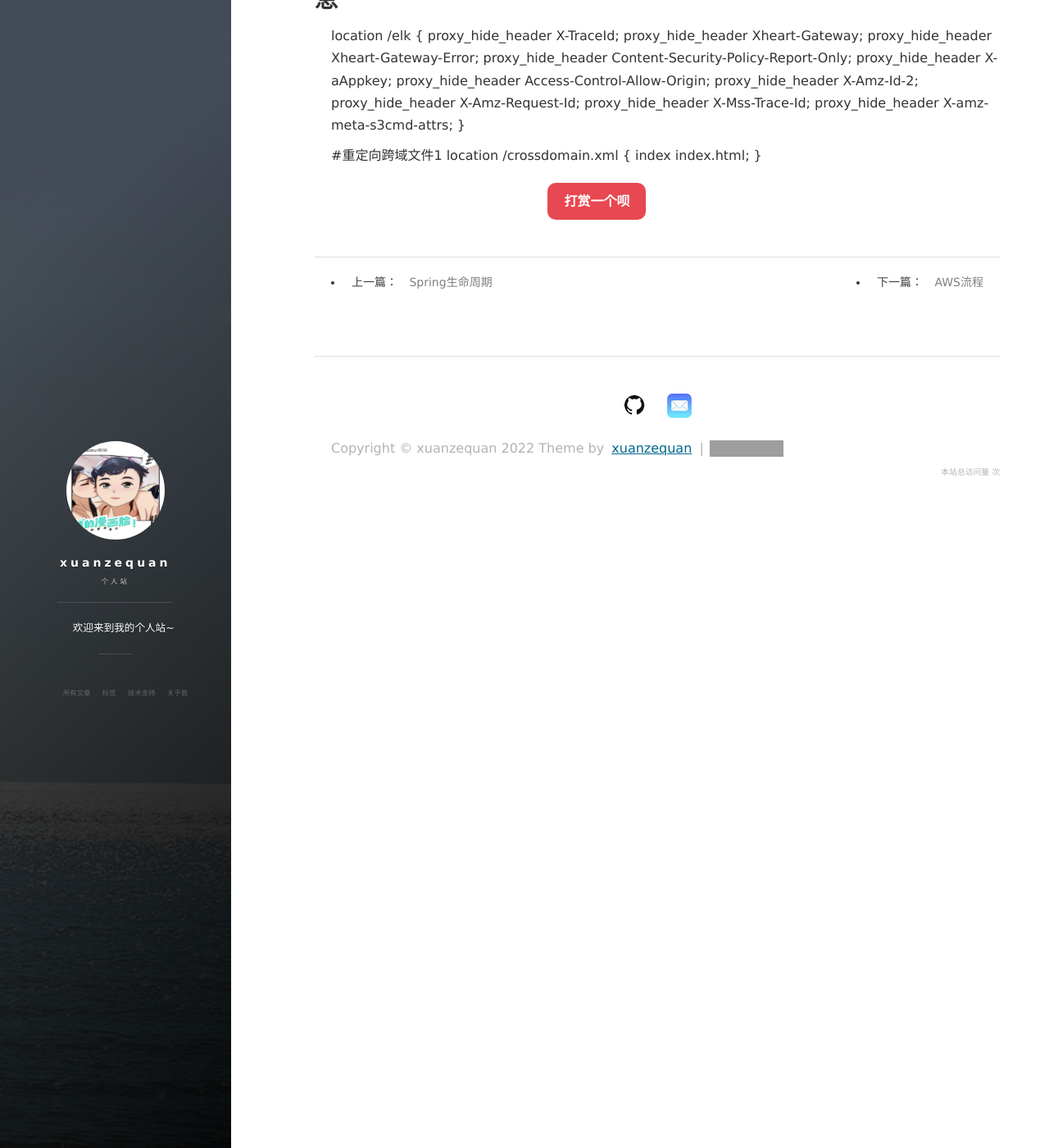
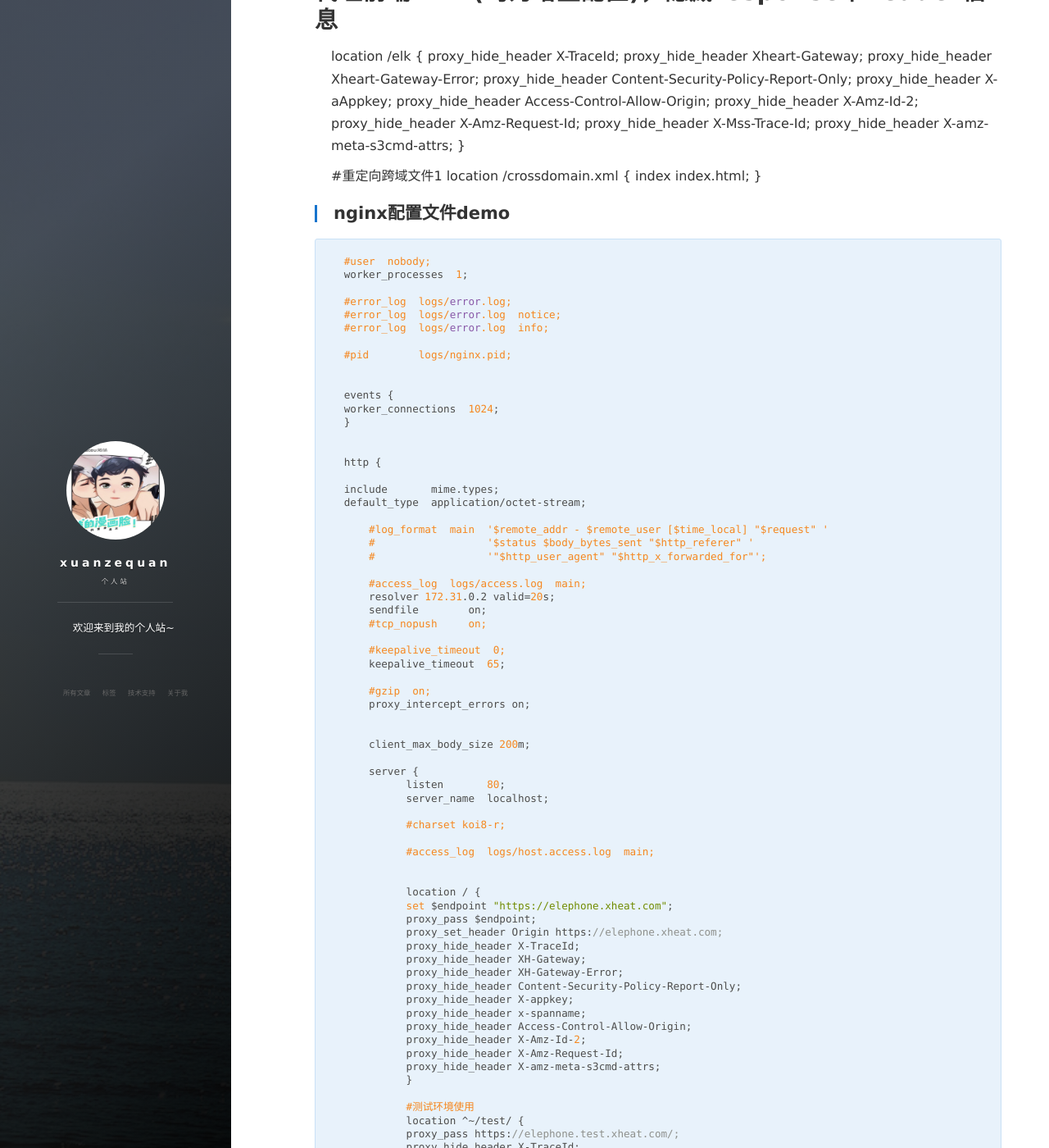
Before and after one commit to bestfutureforus/bestfutureforus.github.io, a Jekyll site: the page built from _posts/2022-06-15-nginx安装&异常自启动.md, in a window 1280 px wide and 1400 px high, scrolled down 7253 px. Shown: the whole window at 82% size. Built offline with Jekyll 4.4.1, drawn with Linux system fonts in a browser that asks for light colours; nearby versions of some CDN libraries; comment, search, counter and statistics services are not loaded; some of the changed text lies outside the part shown; grey boxes are pictures that could not be loaded.

Commit message:
func(*): 提交

```diff
--- a/_posts/2022-06-15-nginx安装&异常自启动.md
+++ b/_posts/2022-06-15-nginx安装&异常自启动.md
@@ -406,3 +406,104 @@ proxy_hide_header X-amz-meta-s3cmd-attrs;
 location /crossdomain.xml {
 index index.html;
 }
+
+
+## nginx配置文件demo
+
+     #user  nobody;
+     worker_processes  1;
+
+     #error_log  logs/error.log;
+     #error_log  logs/error.log  notice;
+     #error_log  logs/error.log  info;
+
+     #pid        logs/nginx.pid;
+
+
+     events {
+     worker_connections  1024;
+     }
+
+
+     http {
+
+     include       mime.types;
+     default_type  application/octet-stream;
+
+         #log_format  main  '$remote_addr - $remote_user [$time_local] "$request" '
+         #                  '$status $body_bytes_sent "$http_referer" '
+         #                  '"$http_user_agent" "$http_x_forwarded_for"';
+
+         #access_log  logs/access.log  main;
+         resolver 172.31.0.2 valid=20s;
+         sendfile        on;
+         #tcp_nopush     on;
+
+         #keepalive_timeout  0;
+         keepalive_timeout  65;
+
+         #gzip  on;
+         proxy_intercept_errors on;
+
+
+         client_max_body_size 200m;
+
+         server {
+               listen       80;
+               server_name  localhost;
+
+               #charset koi8-r;
+
+               #access_log  logs/host.access.log  main;
+
+
+               location / {
+               set $endpoint "https://elephone.xheat.com";
+               proxy_pass $endpoint;
+               proxy_set_header Origin https://elephone.xheat.com;
+               proxy_hide_header X-TraceId;
+               proxy_hide_header XH-Gateway;
+               proxy_hide_header XH-Gateway-Error;
+               proxy_hide_header Content-Security-Policy-Report-Only;
+               proxy_hide_header X-appkey;
+               proxy_hide_header x-spanname;
+               proxy_hide_header Access-Control-Allow-Origin;
+               proxy_hide_header X-Amz-Id-2;
+               proxy_hide_header X-Amz-Request-Id;
+               proxy_hide_header X-amz-meta-s3cmd-attrs;
+               }
+
+               #测试环境使用
+               location ^~/test/ {
+               proxy_pass https://elephone.test.xheat.com/;
+               proxy_hide_header X-TraceId;
+               proxy_hide_header XH-Gateway;
+               proxy_hide_header XH-Gateway-Error;
+               proxy_hide_header Content-Security-Policy-Report-Only;
+               proxy_hide_header X-appkey;
+               proxy_hide_header x-spanname;
+               proxy_hide_header Access-Control-Allow-Origin;
+               proxy_hide_header X-Amz-Id-2;
+               proxy_hide_header X-Amz-Request-Id;
+               proxy_hide_header X-amz-meta-s3cmd-attrs;
+               }
+
+
+               #重定向跨域文件
+               location /crossdomain.xml {
+               index index.html;
+               }
+
+               # redirect server error pages to the static page /40x.html
+                  error_page  400 401 402 403 404 405 406 407 408 409 410 411 412 413 414 415 416 417  /40x.html;
+                  location = /40x.html {
+                          root   html;
+                  }
+
+               # redirect server error pages to the static page /50x.html
+                  error_page   500 501 502 503 504  /50x.html;
+                  location = /50x.html {
+                      root   html;
+                  }
+         }
+}
```
